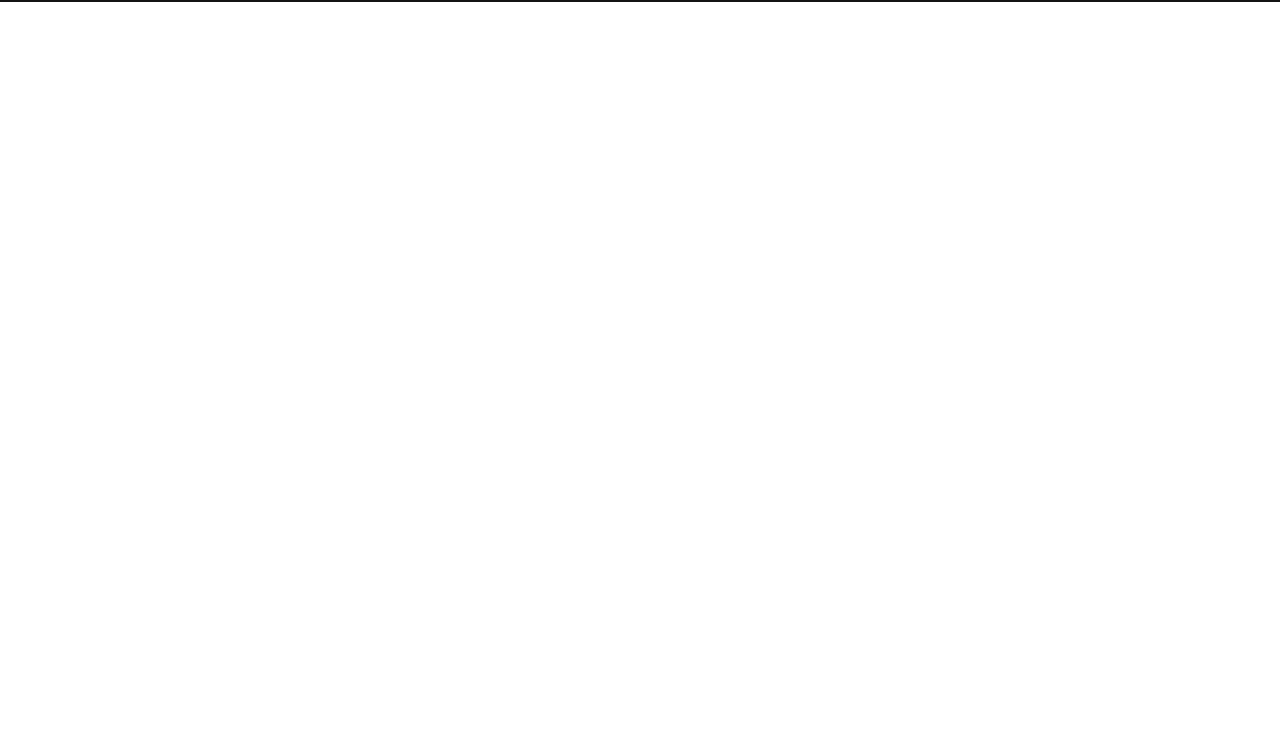
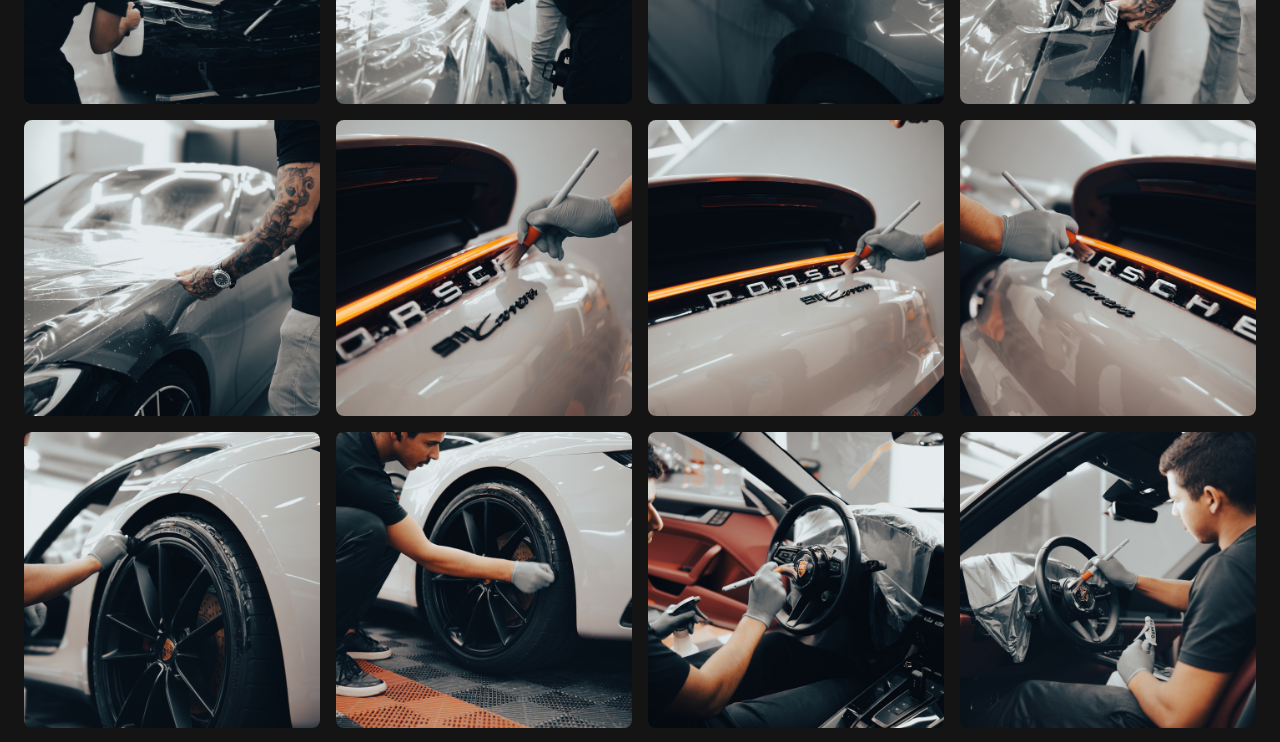
Before and after one commit to gabrieloevangelista/shibatadetail, a Next.js app: page /galeria in a window 1280 px wide. Shown: the part 1740-2482 px from the top of the page. Before the commit the page ends 1742 px from the top, so only its background shows below. Built offline with nearby package versions, Linux system fonts and the light colour scheme.

Commit message:
feat(gallery): update image paths and add new gallery items
Update image paths to follow consistent naming convention and add 23 new gallery items across different service categories

```diff
--- a/app/galeria/page.tsx
+++ b/app/galeria/page.tsx
@@ -49,35 +49,196 @@ const galleryItems = [
     category: "vitrificacao",
     title: "Trabalho Realizado",
     description: "Serviço de vitrificação executado com excelência",
-    image: "/iloveimg-resized/-06.jpg",
+    image: "/iloveimg-resized/ -06.jpg",
   },
   {
     id: 7,
     category: "vitrificacao",
     title: "Trabalho Realizado",
     description: "Serviço de vitrificação executado com excelência",
-    image: "/iloveimg-resized/-07.jpg",
+    image: "/iloveimg-resized/ -07.jpg",
   },
   {
     id: 8,
     category: "vitrificacao",
     title: "Trabalho Realizado",
     description: "Serviço de vitrificação executado com excelência",
-    image: "/iloveimg-resized/-08.jpg",
+    image: "/iloveimg-resized/ -08.jpg",
   },
   {
     id: 9,
     category: "lavagem",
     title: "Trabalho Realizado",
     description: "Serviço de lavagem executado com excelência",
-    image: "/iloveimg-resized/-09.jpg",
+    image: "/iloveimg-resized/ -09.jpg",
   },
   {
     id: 10,
     category: "lavagem",
     title: "Trabalho Realizado",
     description: "Serviço de lavagem executado com excelência",
-    image: "/iloveimg-resized/-10.jpg",
+    image: "/iloveimg-resized/ -10.jpg",
+  },
+  {
+    id: 11,
+    category: "lavagem",
+    title: "Trabalho Realizado",
+    description: "Serviço de lavagem executado com excelência",
+    image: "/iloveimg-resized/ -11.jpg",
+  },
+  {
+    id: 12,
+    category: "lavagem",
+    title: "Trabalho Realizado",
+    description: "Serviço de lavagem executado com excelência",
+    image: "/iloveimg-resized/ -12.jpg",
+  },
+  {
+    id: 13,
+    category: "lavagem",
+    title: "Trabalho Realizado",
+    description: "Serviço de lavagem executado com excelência",
+    image: "/iloveimg-resized/ -13.jpg",
+  },
+  {
+    id: 14,
+    category: "lavagem",
+    title: "Trabalho Realizado",
+    description: "Serviço de lavagem executado com excelência",
+    image: "/iloveimg-resized/ -14.jpg",
+  },
+  {
+    id: 15,
+    category: "lavagem",
+    title: "Trabalho Realizado",
+    description: "Serviço de lavagem executado com excelência",
+    image: "/iloveimg-resized/ -15.jpg",
+  },
+  {
+    id: 16,
+    category: "lavagem",
+    title: "Trabalho Realizado",
+    description: "Serviço de lavagem executado com excelência",
+    image: "/iloveimg-resized/ -16.jpg",
+  },
+  {
+    id: 17,
+    category: "lavagem",
+    title: "Trabalho Realizado",
+    description: "Serviço de lavagem executado com excelência",
+    image: "/iloveimg-resized/ -17.jpg",
+  },
+  {
+    id: 18,
+    category: "lavagem",
+    title: "Trabalho Realizado",
+    description: "Serviço de lavagem executado com excelência",
+    image: "/iloveimg-resized/ -18.jpg",
+  },
+  {
+    id: 19,
+    category: "lavagem",
+    title: "Trabalho Realizado",
+    description: "Serviço de lavagem executado com excelência",
+    image: "/iloveimg-resized/ -19.jpg",
+  },
+  {
+    id: 20,
+    category: "lavagem",
+    title: "Trabalho Realizado",
+    description: "Serviço de lavagem executado com excelência",
+    image: "/iloveimg-resized/ -20.jpg",
+  },
+  {
+    id: 21,
+    category: "interior",
+    title: "Trabalho Realizado",
+    description: "Serviço de detalhamento interno executado com excelência",
+    image: "/iloveimg-resized/ -21.jpg",
+  },
+  {
+    id: 22,
+    category: "interior",
+    title: "Trabalho Realizado",
+    description: "Serviço de detalhamento interno executado com excelência",
+    image: "/iloveimg-resized/-22.jpg",
+  },
+  {
+    id: 23,
+    category: "interior",
+    title: "Trabalho Realizado",
+    description: "Serviço de detalhamento interno executado com excelência",
+    image: "/iloveimg-resized/ -23.jpg",
+  },
+  {
+    id: 24,
+    category: "interior",
+    title: "Trabalho Realizado",
+    description: "Serviço de detalhamento interno executado com excelência",
+    image: "/iloveimg-resized/-24.jpg",
+  },
+  {
+    id: 25,
+    category: "interior",
+    title: "Trabalho Realizado",
+    description: "Serviço de detalhamento interno executado com excelência",
+    image: "/iloveimg-resized/-25.jpg",
+  },
+  {
+    id: 26,
+    category: "interior",
+    title: "Trabalho Realizado",
+    description: "Serviço de detalhamento interno executado com excelência",
+    image: "/iloveimg-resized/ -26.jpg",
+  },
+  {
+    id: 27,
+    category: "ppf",
+    title: "Trabalho Realizado",
+    description: "Serviço de PPF executado com excelência",
+    image: "/iloveimg-resized/-27.jpg",
+  },
+  {
+    id: 28,
+    category: "ppf",
+    title: "Trabalho Realizado",
+    description: "Serviço de PPF executado com excelência",
+    image: "/iloveimg-resized/-28.jpg",
+  },
+  {
+    id: 29,
+    category: "ppf",
+    title: "Trabalho Realizado",
+    description: "Serviço de PPF executado com excelência",
+    image: "/iloveimg-resized/ -29.jpg",
+  },
+  {
+    id: 30,
+    category: "ppf",
+    title: "Trabalho Realizado",
+    description: "Serviço de PPF executado com excelência",
+    image: "/iloveimg-resized/ -30.jpg",
+  },
+  {
+    id: 31,
+    category: "ppf",
+    title: "Trabalho Realizado",
+    description: "Serviço de PPF executado com excelência",
+    image: "/iloveimg-resized/ -31.jpg",
+  },
+  {
+    id: 32,
+    category: "ppf",
+    title: "Trabalho Realizado",
+    description: "Serviço de PPF executado com excelência",
+    image: "/iloveimg-resized/ -32.jpg",
+  },
+  {
+    id: 33,
+    category: "ppf",
+    title: "Trabalho Realizado",
+    description: "Serviço de PPF executado com excelência",
+    image: "/iloveimg-resized/ -33.jpg",
   },
 ]
 
--- a/app/sobre/page.tsx
+++ b/app/sobre/page.tsx
@@ -23,8 +23,7 @@ export default function SobrePage() {
             <div className="grid md:grid-cols-2 gap-12 items-center mb-16">
               <div>
                 <Image
-                  src="/drive-download-20250917T151352Z-1-001/ -07.jpg"
-                  src="/professional-car-detailing-workshop-with-premium-e.jpg"
+                  src="/iloveimg-resized/ -06.jpg"
                   alt="Workshop Shibata Premium Detail"
                   width={600}
                   height={400}
```
